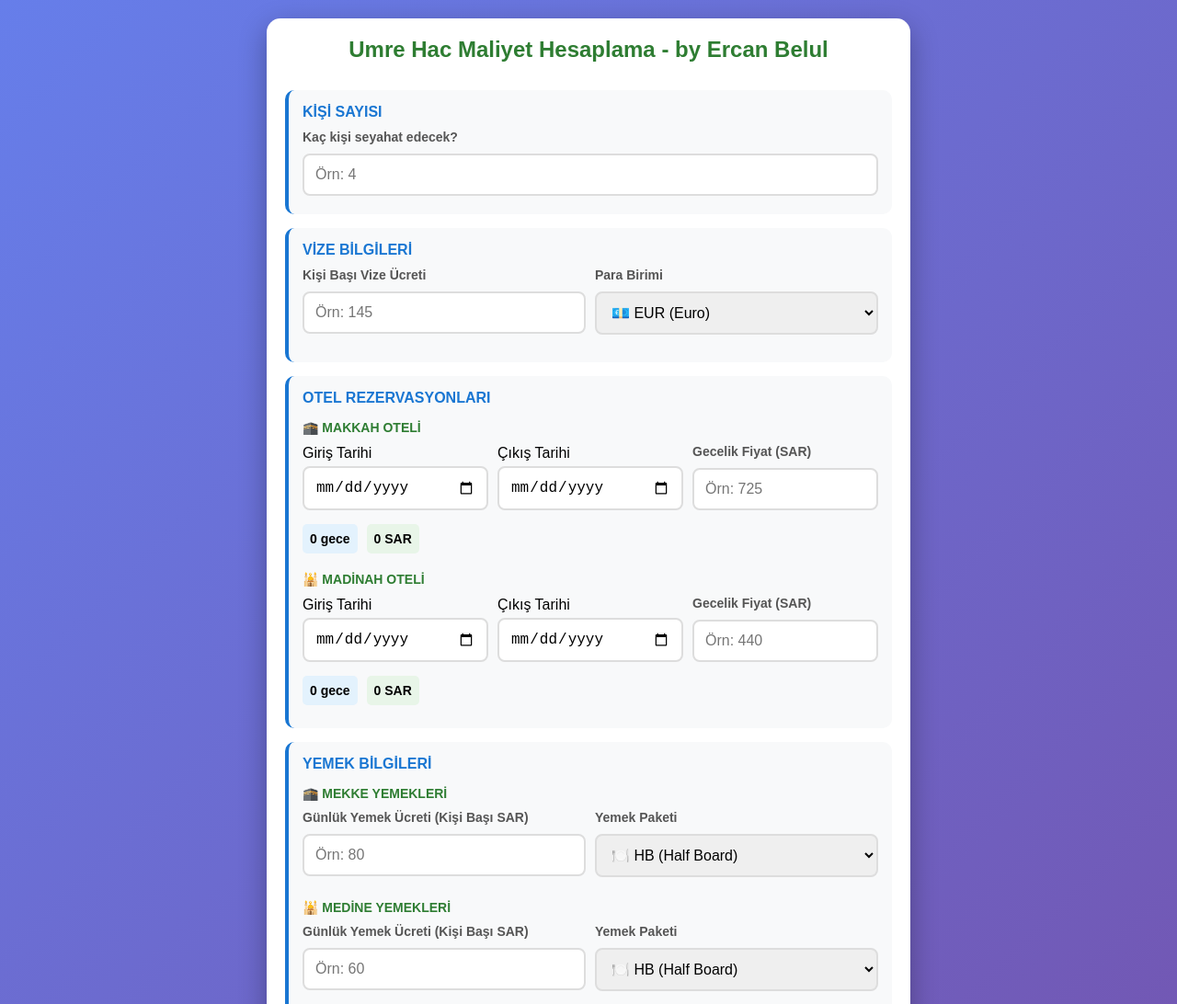
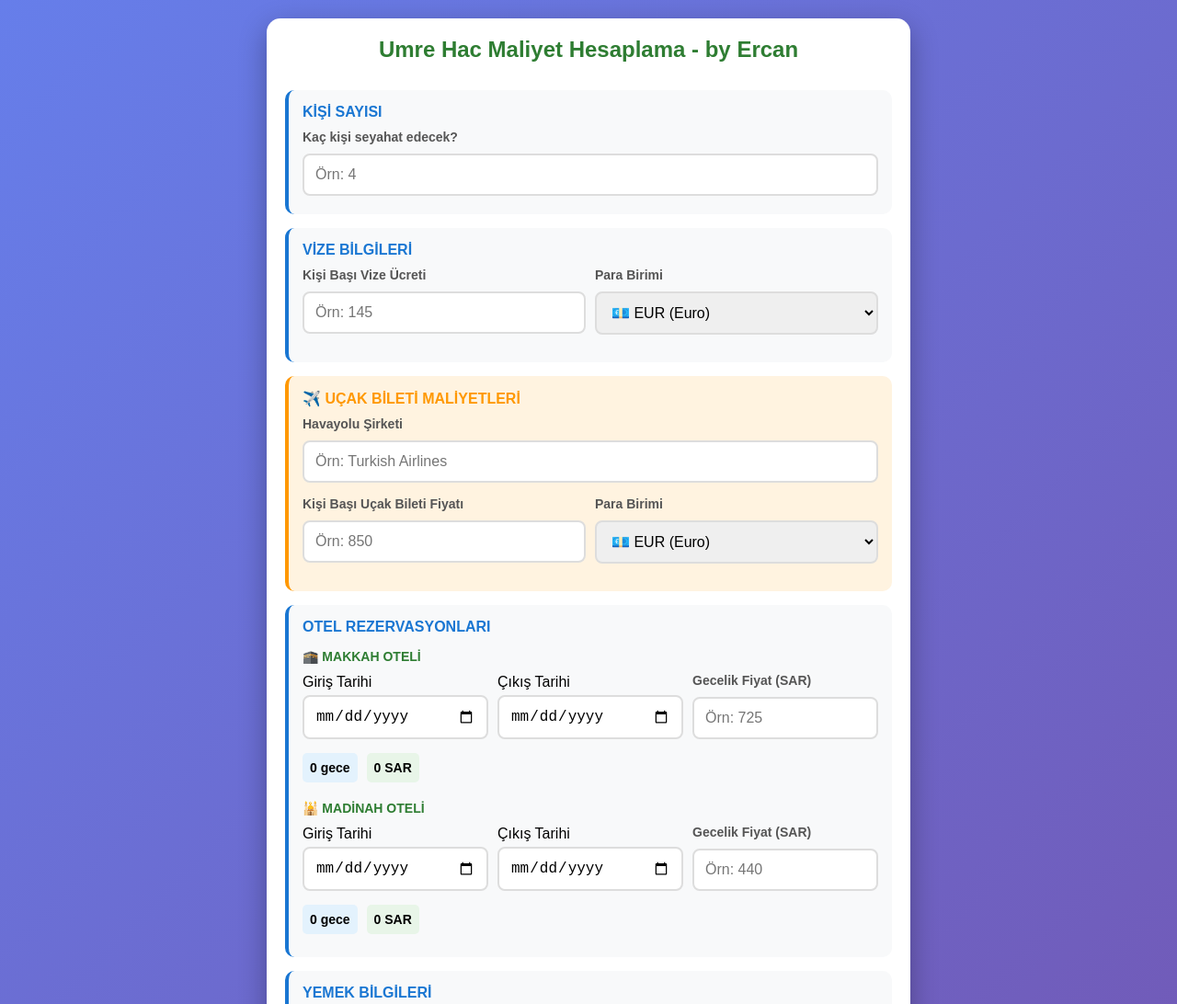
Before and after one commit to ercanbelul/umre-hac-hesaplama, a plain HTML site: page index.html in a window 1280 px wide. Shown: the top 1092 px of the page at 92% size. Drawn offline with Linux system fonts and the light colour scheme.

Commit message:
Update index.html

```diff
--- a/index.html
+++ b/index.html
@@ -3,7 +3,7 @@
 <head>
     <meta charset="utf-8">
     <meta name="viewport" content="width=device-width, initial-scale=1">
-    <title>Umre Hac Maliyet Hesaplama</title>
+    <title>Umre Hac Maliyet Hesaplama - by Ercan</title>
     <style>
         * { margin: 0; padding: 0; box-sizing: border-box; }
         body { font-family: Arial, sans-serif; background: linear-gradient(135deg, #667eea 0%, #764ba2 100%); min-height: 100vh; padding: 20px; }
@@ -29,11 +29,13 @@
         .date-group { flex: 1; }
         .nights-display { padding: 8px; background: #e3f2fd; border-radius: 5px; text-align: center; font-weight: bold; font-size: 14px; }
         .total-display { padding: 8px; background: #e8f5e8; border-radius: 5px; text-align: center; font-weight: bold; font-size: 14px; }
+        .airline-section { background: #fff3e0; border-left-color: #FF9800; }
+        .airline-section h3 { color: #FF9800; }
     </style>
 </head>
 <body>
     <div id="app">
-        <h1>Umre Hac Maliyet Hesaplama - by Ercan Belul</h1>
+        <h1>Umre Hac Maliyet Hesaplama - by Ercan</h1>
 
         <!-- Kişi Sayısı -->
         <div class="section">
@@ -55,6 +57,30 @@
                 <div class="form-group">
                     <label>Para Birimi</label>
                     <select id="visaCurrency" onchange="calculateAll()">
+                        <option value="EUR">💶 EUR (Euro)</option>
+                        <option value="USD">💵 USD (Dolar)</option>
+                    </select>
+                </div>
+            </div>
+        </div>
+
+        <!-- Uçak Bileti Maliyetleri -->
+        <div class="section airline-section">
+            <h3>✈️ UÇAK BİLETİ MALİYETLERİ</h3>
+            <div class="form-row">
+                <div class="form-group">
+                    <label>Havayolu Şirketi</label>
+                    <input type="text" id="airlineName" placeholder="Örn: Turkish Airlines" value="" onchange="calculateAll()">
+                </div>
+            </div>
+            <div class="form-row">
+                <div class="form-group">
+                    <label>Kişi Başı Uçak Bileti Fiyatı</label>
+                    <input type="number" id="flightCost" placeholder="Örn: 850" value="" step="0.01" onchange="calculateAll()">
+                </div>
+                <div class="form-group">
+                    <label>Para Birimi</label>
+                    <select id="flightCurrency" onchange="calculateAll()">
                         <option value="EUR">💶 EUR (Euro)</option>
                         <option value="USD">💵 USD (Dolar)</option>
                     </select>
@@ -186,6 +212,10 @@
                 <div class="cost-row"><span>Hesaplama için yukarıdaki bilgileri doldurun</span></div>
             </div>
         </div>
+
+        <div style="text-align: center; margin-top: 20px; color: #666; font-size: 12px;">
+            © 2025 Ercan Belül - Geliştirici
+        </div>
     </div>
 
     <script>
@@ -254,9 +284,16 @@
         // Ana hesaplama fonksiyonu
         function calculateAll() {
             const paxCount = parseInt(document.getElementById('paxCount').value) || 0;
+            const exchangeRate = parseFloat(document.getElementById('exchangeRate').value) || 1;
+
+            // Vize bilgileri
             const visaCost = parseFloat(document.getElementById('visaCost').value) || 0;
             const visaCurrency = document.getElementById('visaCurrency').value;
-            const exchangeRate = parseFloat(document.getElementById('exchangeRate').value) || 1;
+
+            // Uçak bileti bilgileri
+            const flightCost = parseFloat(document.getElementById('flightCost').value) || 0;
+            const flightCurrency = document.getElementById('flightCurrency').value;
+            const airlineName = document.getElementById('airlineName').value || '';
 
             // Gece sayılarını al
             const makkahNights = parseInt(document.getElementById('makkahNights').textContent.split(' ')[0]) || 0;
@@ -278,21 +315,27 @@
             const totalVisaCost = paxCount * visaCost;
             const visaCostSar = totalVisaCost * exchangeRate;
 
+            const totalFlightCost = paxCount * flightCost;
+            const flightCostSar = totalFlightCost * exchangeRate;
+
             const makkahMealSar = paxCount * makkahNights * makkahMealCost;
             const madinahMealSar = paxCount * madinahNights * madinahMealCost;
             const totalMealSar = makkahMealSar + madinahMealSar;
 
-            const totalCostSar = visaCostSar + totalHotelSar + totalMealSar;
+            const totalCostSar = visaCostSar + flightCostSar + totalHotelSar + totalMealSar;
             const totalCostEur = totalCostSar / exchangeRate;
 
             const costPerPersonSar = totalCostSar / paxCount;
             const costPerPersonForeign = costPerPersonSar / exchangeRate;
 
             // Sonuçları göster
+            let airlineDisplay = airlineName ? ` (${airlineName})` : '';
+
             document.getElementById('resultContent').innerHTML = `
                 <div class="cost-row"><span>👥 Kişi Sayısı:</span><span>${paxCount} kişi</span></div>
                 <div class="cost-row"><span>📅 Toplam Gece:</span><span>${totalNights} gece (Makkah: ${makkahNights}, Madinah: ${madinahNights})</span></div>
                 <div class="cost-row"><span>🛂 Vize Masrafı:</span><span>${totalVisaCost.toFixed(2)} ${visaCurrency} = ${visaCostSar.toFixed(2)} SAR</span></div>
+                <div class="cost-row"><span>✈️ Uçak Bileti${airlineDisplay}:</span><span>${totalFlightCost.toFixed(2)} ${flightCurrency} = ${flightCostSar.toFixed(2)} SAR</span></div>
                 <div class="cost-row"><span>🏨 Otel Masrafı:</span><span>${totalHotelSar.toFixed(2)} SAR</span></div>
                 <div class="cost-row"><span>🕋 Mekke Yemek (${makkahMealType}):</span><span>${makkahMealSar.toFixed(2)} SAR</span></div>
                 <div class="cost-row"><span>🕌 Medine Yemek (${madinahMealType}):</span><span>${madinahMealSar.toFixed(2)} SAR</span></div>
```
